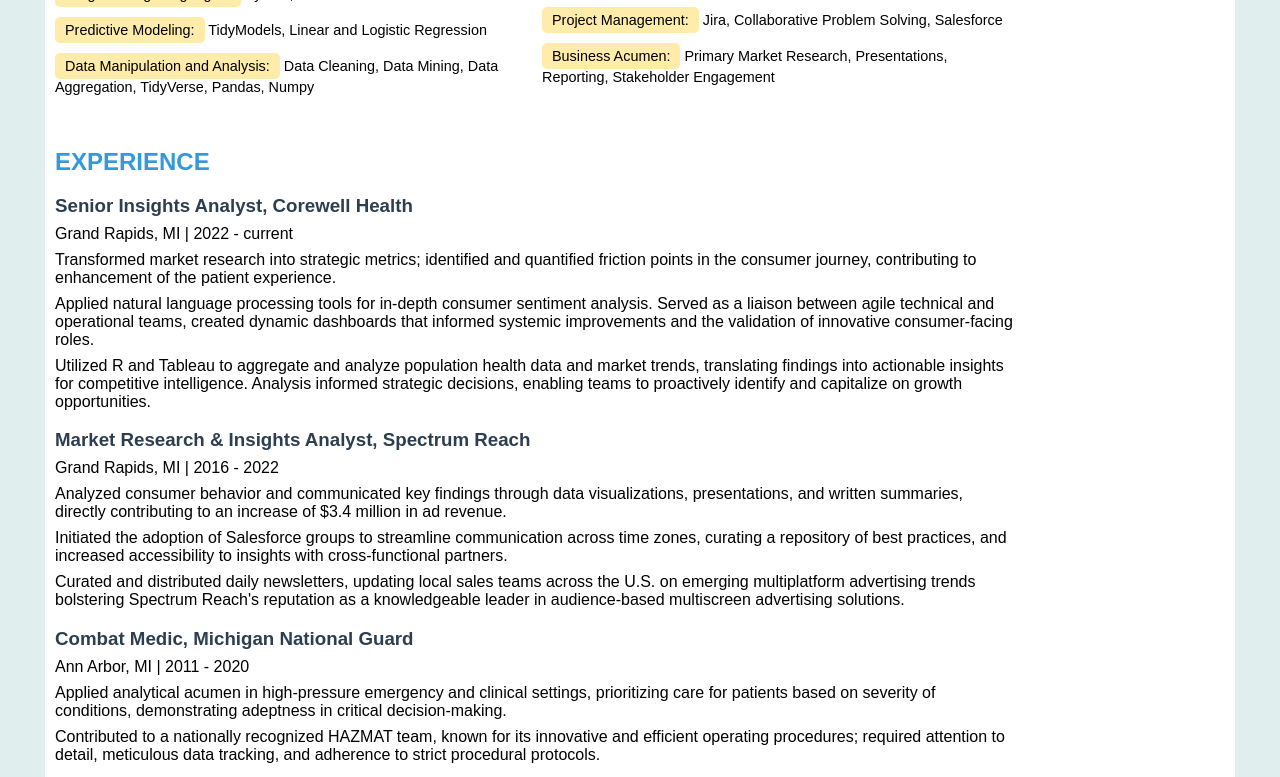
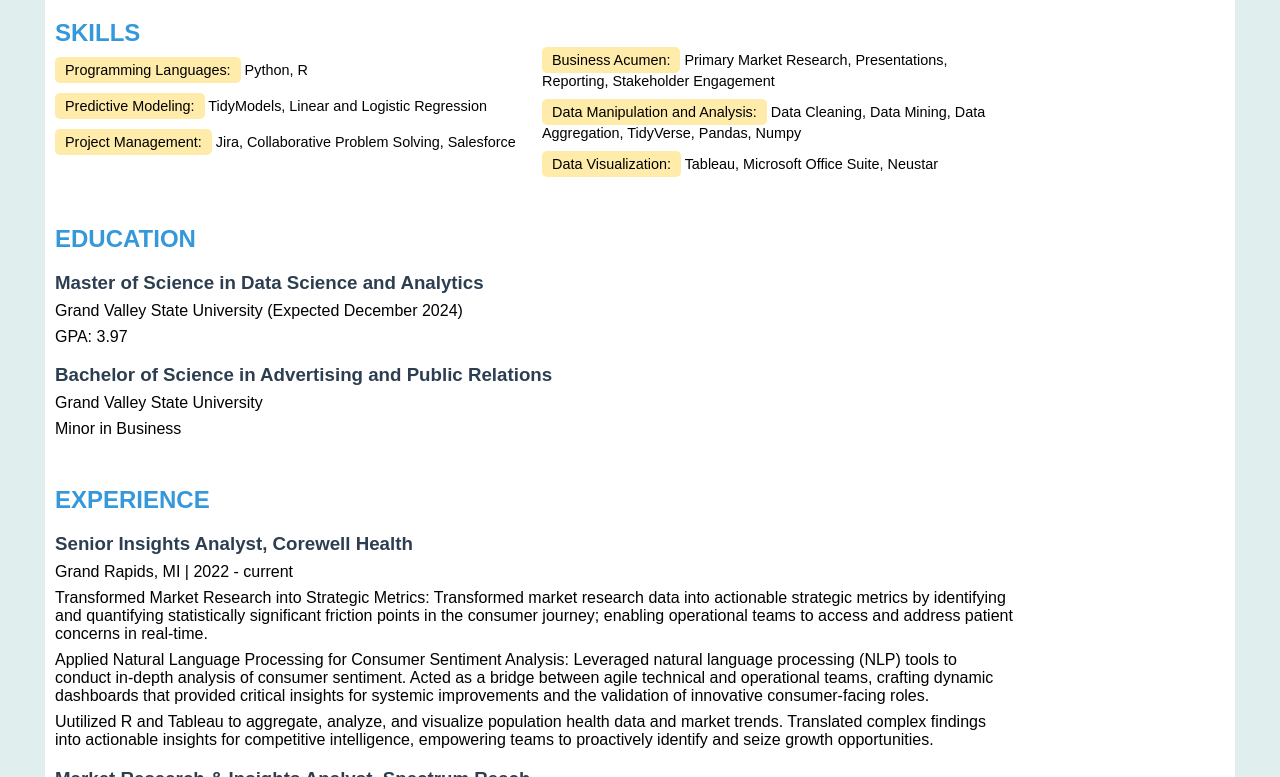
Before and after one commit to BrookemWalters/resume, a plain HTML site: page index.html in a window 1280 px wide. Shown: the part 252-1029 px from the top of the page. Drawn offline with Linux system fonts and the light colour scheme.

Commit message:
updated talking points

```diff
--- a/index.html
+++ b/index.html
@@ -181,7 +181,9 @@
     <div class="left"></div>
 
     <div class="stuff">
+        <h2>SUMMARY</h2>
         <p>Intellectually curious, creative, and systematic analytics professional with 7+ years’ experience in market research and insights analysis. Effective at building influential relationships and delivering impactful insights to executives. Adept in fast-changing global environments. Currently pursuing a M.S. in Data Science and Analytics.</p>
+
 
         <div class="contact-bar">
             <a href="tel:1234567890"><i class="fas fa-phone"></i> (616)780-9024</a>
@@ -194,10 +196,10 @@
         <ul class="skills-list">
             <li><span class="skills-category">Programming Languages:</span> Python, R</li>
             <li><span class="skills-category">Predictive Modeling:</span> TidyModels, Linear and Logistic Regression</li>
+            <li><span class="skills-category">Project Management:</span> Jira, Collaborative Problem Solving, Salesforce</li>
+            <li><span class="skills-category">Business Acumen:</span> Primary Market Research, Presentations, Reporting, Stakeholder Engagement</li>
             <li><span class="skills-category">Data Manipulation and Analysis:</span> Data Cleaning, Data Mining, Data Aggregation, TidyVerse, Pandas, Numpy</li>
             <li><span class="skills-category">Data Visualization:</span> Tableau, Microsoft Office Suite, Neustar</li>
-            <li><span class="skills-category">Project Management:</span> Jira, Collaborative Problem Solving, Salesforce</li>
-            <li><span class="skills-category">Business Acumen:</span> Primary Market Research, Presentations, Reporting, Stakeholder Engagement</li>
         </ul>
 
         <style>
@@ -206,14 +208,25 @@
             }
         </style>
 
+<h2>EDUCATION</h2>
+
+<h3>Master of Science in Data Science and Analytics</h3>
+<p>Grand Valley State University (Expected December 2024)</p>
+<p>GPA: 3.97</p>
+
+<h3>Bachelor of Science in Advertising and Public Relations</h3>
+<p>Grand Valley State University</p>
+<p>Minor in Business</p>
+
+
         <h2>EXPERIENCE</h2>
 
         <h3>Senior Insights Analyst, Corewell Health</h3>
         <p>Grand Rapids, MI | 2022 - current</p>
         <ul>
-            <li>Transformed market research into strategic metrics; identified and quantified friction points in the consumer journey, contributing to enhancement of the patient experience.</li>
-            <li>Applied natural language processing tools for in-depth consumer sentiment analysis. Served as a liaison between agile technical and operational teams, created dynamic dashboards that informed systemic improvements and the validation of innovative consumer-facing roles.</li>
-            <li>Utilized R and Tableau to aggregate and analyze population health data and market trends, translating findings into actionable insights for competitive intelligence. Analysis informed strategic decisions, enabling teams to proactively identify and capitalize on growth opportunities.</li>
+            <li>Transformed Market Research into Strategic Metrics: Transformed market research data into actionable strategic metrics by identifying and quantifying statistically significant friction points in the consumer journey; enabling operational teams to access and address patient concerns in real-time.</li>
+            <li>Applied Natural Language Processing for Consumer Sentiment Analysis: Leveraged natural language processing (NLP) tools to conduct in-depth analysis of consumer sentiment. Acted as a bridge between agile technical and operational teams, crafting dynamic dashboards that provided critical insights for systemic improvements and the validation of innovative consumer-facing roles.</li>
+            <li>Uutilized R and Tableau to aggregate, analyze, and visualize population health data and market trends. Translated complex findings into actionable insights for competitive intelligence, empowering teams to proactively identify and seize growth opportunities.</li>
         </ul>
 
         <h3>Market Research & Insights Analyst, Spectrum Reach</h3>
```
